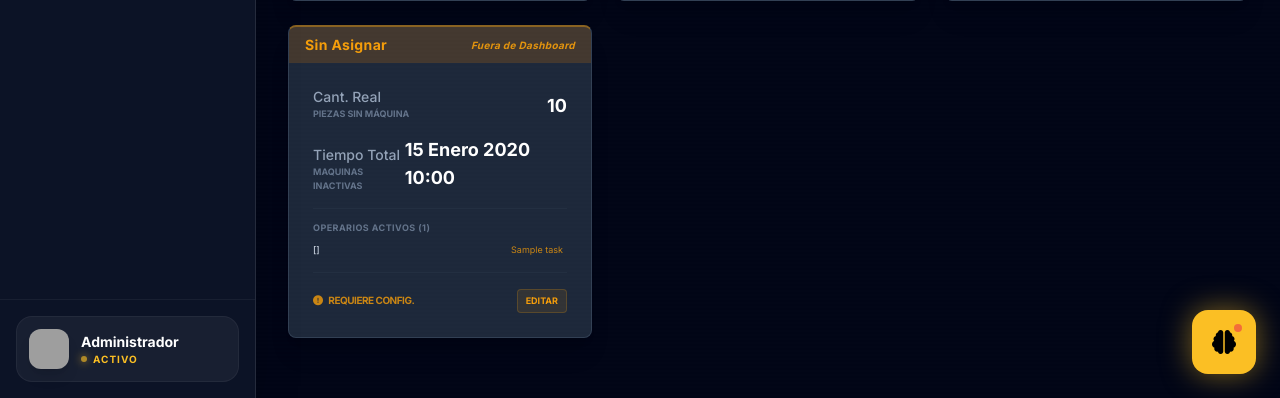
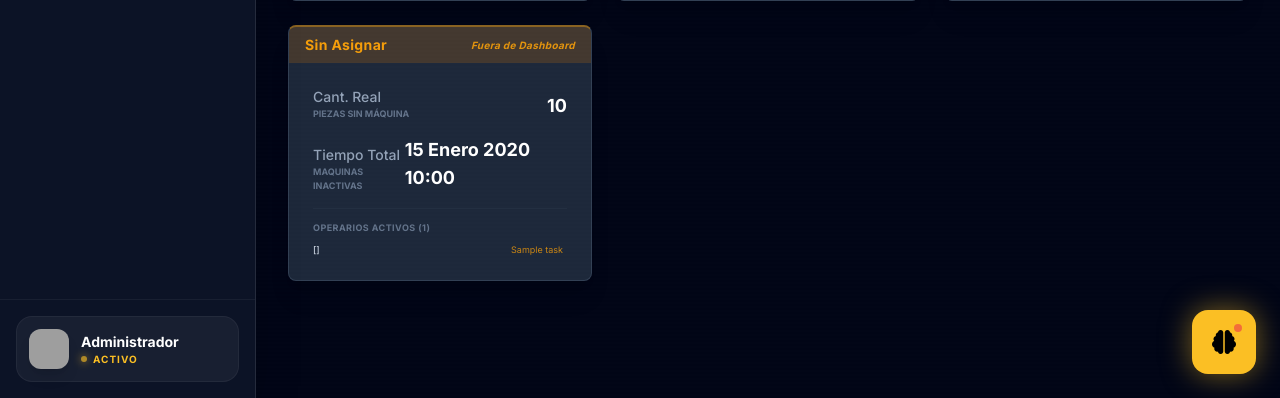
Before and after one commit to CARsoftAR/tablerotoiempos, a Django app: template templates/dashboard/produccion.html in a window 1280 px wide. Shown: the part 1074-1472 px from the top of the page. Run offline with Django 5.2, Linux system fonts and the light colour scheme; the template is opened without the code that fills it: most values are stand-ins (such as "Sample title", 1, 10 or a date in 2020); data that the repository does not hold is empty; some libraries are stand-ins or nearby versions; grey boxes are pictures that could not be loaded.

Commit message:
fix: ocultar footer 'Requiere Config.' + botón EDITAR en card Sin Asignar

```diff
--- a/templates/dashboard/produccion.html
+++ b/templates/dashboard/produccion.html
@@ -397,7 +397,7 @@
                     </div>
                 </div>
                 {% endif %}
-                <div class="pt-4 border-t border-slate-700/30 flex justify-between items-center">
+                <div class="pt-4 border-t border-slate-700/30 flex justify-between items-center hidden">
                     <span class="text-amber-500/80 text-[10px] font-bold uppercase tracking-tighter">
                         <i class="fas fa-exclamation-circle mr-1"></i> Requiere Config.
                     </span>
```
